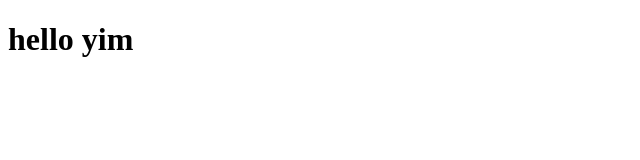
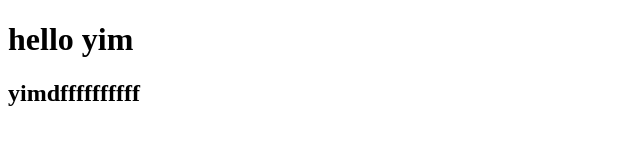
Before and after one commit to Yim1love/leran-git, a plain HTML site: page index.html in a window 1280 px wide. Shown: the whole page, without its empty margins (0-640 px from the left). Drawn offline with Linux system fonts and the light colour scheme.

Commit message:
file ver01

```diff
--- a/index.html
+++ b/index.html
@@ -8,5 +8,6 @@
 </head>
 <body>
     <h1> hello yim   </h1>
+    <h2>yimdffffffffff </h2>
 </body>
 </html>
```
